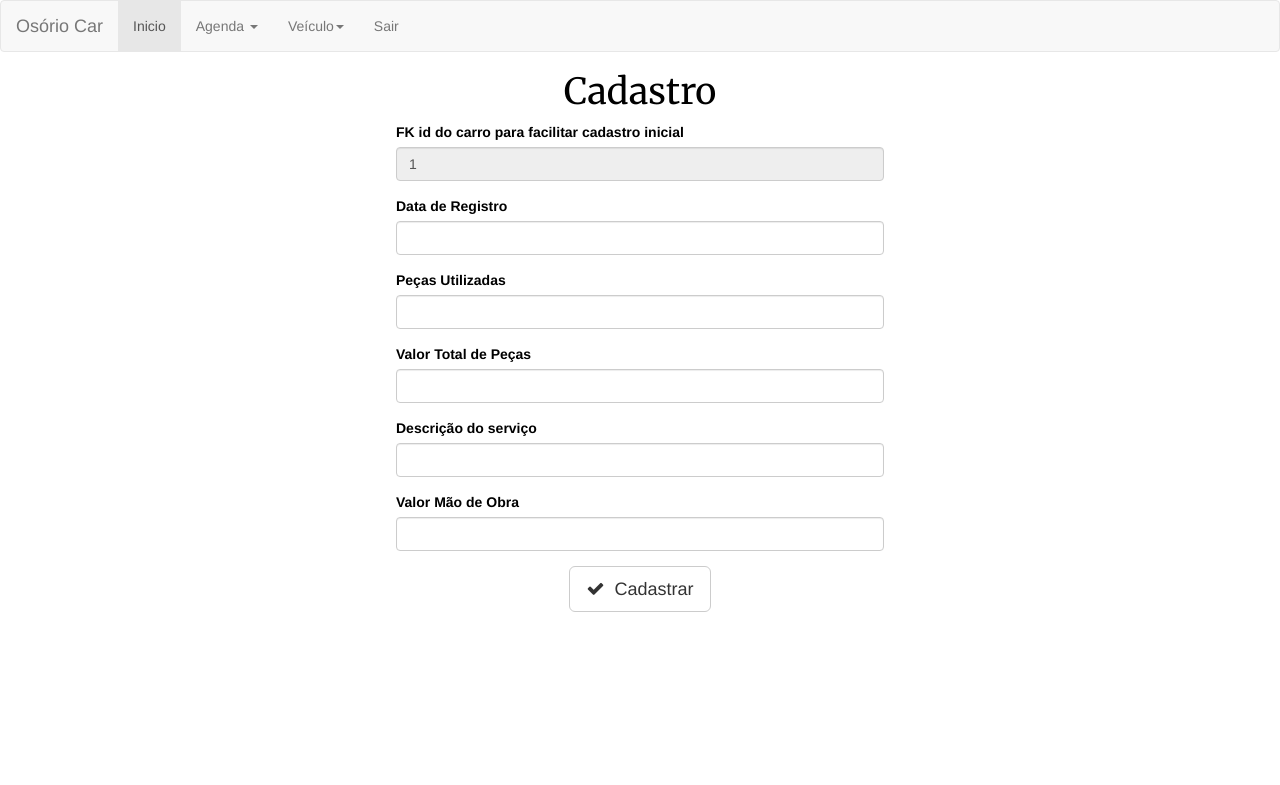
After one commit to brunoalbrito/OsorioCar, a PHP site: page /view/cadastrarconserto.php in a window 1280 px wide. The commit adds this page. Shown: the top 785 px of the page. Run offline with PHP 8.4, Linux system fonts and the light colour scheme.

Commit message:
Forms "cadastros and registros" it's working
Forms cadastrarfisica, cadastrarcarro and registrarconserto it's working

```diff
--- a/dao/carrodao.php
+++ b/dao/carrodao.php
@@ -10,7 +10,7 @@ class CarroDao
 	static function adicionarCarro($carro){
 		include 'conexao.php';
 		#echo $carro->marca." ".$carro->placa;
-		$resultado = mysqli_query($conexao,"INSERT INTO carro(fk_id_pessoa,modelo,ano,marca,placa)values('1','".$carro->modelo."', '".$carro->ano."' ,'".$carro->marca."', '".$carro->ano."')") or die(mysql_error()."Não foi possivel realizar o cadastro");
+		$resultado = mysqli_query($conexao,"INSERT INTO carro(fk_id_pessoa,modelo,ano,marca,placa)values('3','".$carro->modelo."', '".$carro->ano."' ,'".$carro->marca."', '".$carro->placa."')") or die(mysql_error()."Não foi possivel realizar o cadastro");
 
 		if ($resultado == TRUE) {
 			echo '</br>Cadastro carro realizado com sucesso';
--- a/dao/conexao.php
+++ b/dao/conexao.php
@@ -1,6 +1,6 @@
 <?php
 
-echo "Chamando conexao";
+echo "</br>Chamando conexao";
 
 //conexão com o banco de dados
 $banco = "osoriocar";
--- a/model/pessoa.php
+++ b/model/pessoa.php
@@ -10,7 +10,7 @@ class Pessoa
 	public function __construct($nome, $telefone){
 		$this->nome = $nome;
 		$this->telefone = $telefone;
-		echo "Criando Pessoa";
+		echo "</br>Criando Pessoa";
 	}
 }
 
--- /dev/null
+++ b/view/cadastrarconserto.php
@@ -0,0 +1,79 @@
+<?php
+include 'menusystem.php';
+?>
+
+<!DOCTYP html>
+<html lang="pt-br">
+<head>
+    <title>Mecanica OsorioCar</title>
+    <meta charset="utf-8">
+    <!--Colocar isso para ficar responsivo-->
+    <meta name="viewport" content="width=device-width, initial-scale=1, maximum-scale=1, user-scalable=no">
+    <meta name="author" content="Bruno Albuquerque Brito">
+
+
+    <link href='https://fonts.googleapis.com/css?family=Merriweather' rel='stylesheet' type='text/css'>
+
+    <link rel="stylesheet" type="text/css" href="../css/content/cadastrarfisica/default.css">
+
+
+</head>
+
+<body>
+    <div class="col-md-12 col-sm-12 col-xs-12 text-center">
+        <h1 class="text-font">Cadastro</h1>
+    </div>
+    <div class="col-md-6 col-sm-12 col-xs-12 text-middle">
+        <form class="text-middle" action="../control/controller.php?act=registrarConserto" method="post" style="width:80%">
+            <div class="form-group">
+                <label>FK id do carro para facilitar cadastro inicial</label>
+                <div class="form-group">
+                    <input type="text" class="form-control" id="#" name="fkidcarro" value='1' disabled>
+                </div>
+            </div>
+
+            <div class="form-group">
+                <label>Data de Registro</label>
+                <div class="input">
+                    <input type="text" class="form-control" id="#" name="dataregistro">
+                </div>
+            </div>
+
+            <div class="form-group">
+                <label>Peças Utilizadas</label>
+                <div class="input">
+                    <input type="text" class="form-control" id="#" name="pecasUtilizadas">
+                </div>
+            </div>
+
+            <div class="form-group">
+                <label>Valor Total de Peças</label>
+                <div class="input">
+                    <input type="text" class="form-control" id="#" name="valorPecas">
+                </div>
+            </div>
+
+            <div class="form-group">
+                <label>Descrição do serviço</label>
+                <div class="input">
+                    <input type="text" class="form-control" id="#" name="descricao">
+                </div>
+            </div>
+
+            <div class="form-group">
+                <label>Valor Mão de Obra</label>
+                <div class="input">
+                    <input type="text" class="form-control" id="#" name="valorMaodeObra">
+                </div>
+            </div>
+
+
+
+
+            <div class="text-center">
+                <button class="btn btn-default btn-lg text-middle" id="check" type="submit"><i class="fa fa-check" aria-hidden="true"></i>Cadastrar</button>
+            </div>
+        </form>
+    </div>
+</body>
+</html>
--- a/view/cadastrarfisica.php
+++ b/view/cadastrarfisica.php
@@ -24,7 +24,7 @@ include 'menusystem.php';
         <h1 class="text-font">Cadastro</h1>
     </div>
     <div class="col-md-6 col-sm-12 col-xs-12 text-middle">
-        <form class="text-middle" action="teste.php" method="post" style="width:80%">
+        <form class="text-middle" action="../control/controller.php?act=cadastrarFisica" method="post" style="width:80%">
             <div class="form-group">
                 <label>Nome</label>
                 <div class="input-group">
--- a/view/cadastrarjuridica.php
+++ b/view/cadastrarjuridica.php
@@ -24,7 +24,7 @@ include 'menusystem.php';
         <h1 class="text-font">Cadastro</h1>
     </div>
     <div class="col-md-6 col-sm-12 col-xs-12 text-middle">
-        <form>
+        <form method='post' action="../control/controller.php?act=cadastrarJuridica">
             <div class="form-group">
                 <label>Nome</label>
                 <div class="input-group">
```
Also changed, not shown: control/controller.php (+39 -6 lines), dao/consertodao.php (+4 -6 lines), view/cadastrarveiculo.php (+4 -4 lines).
